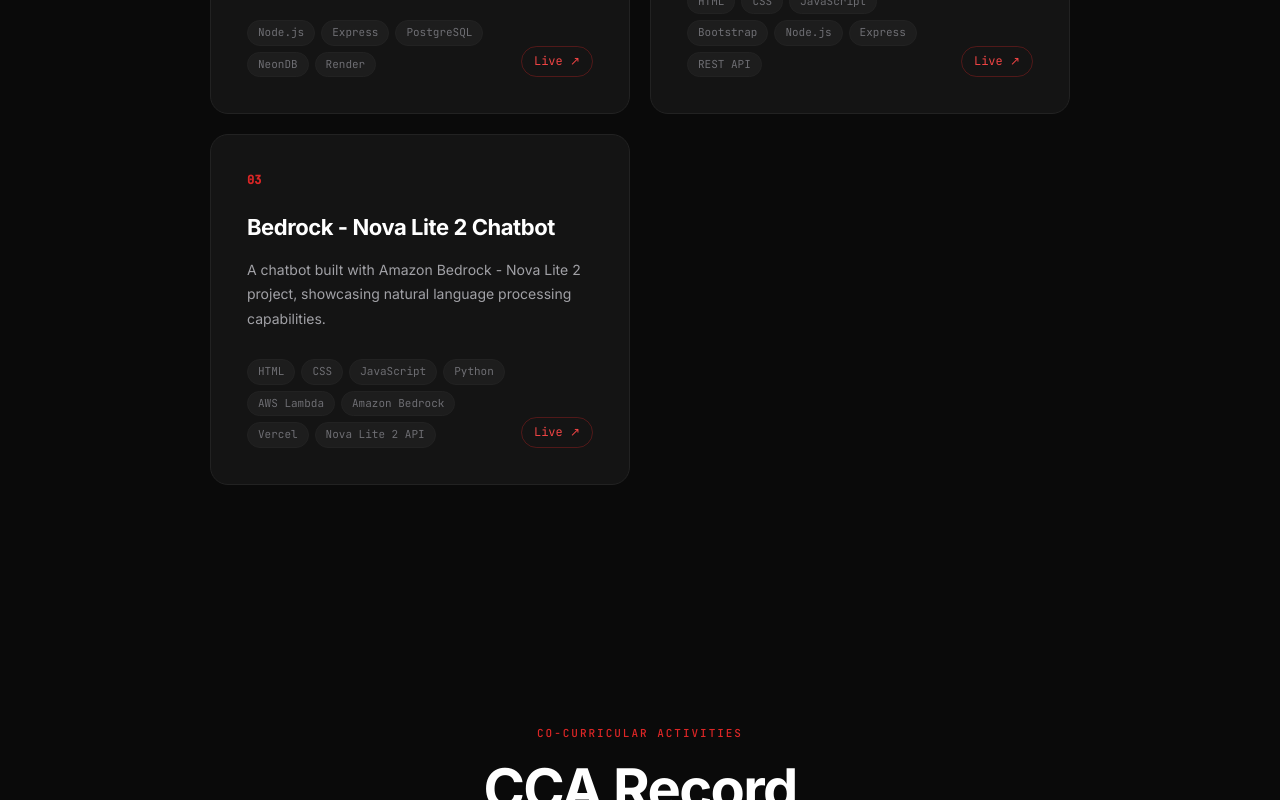
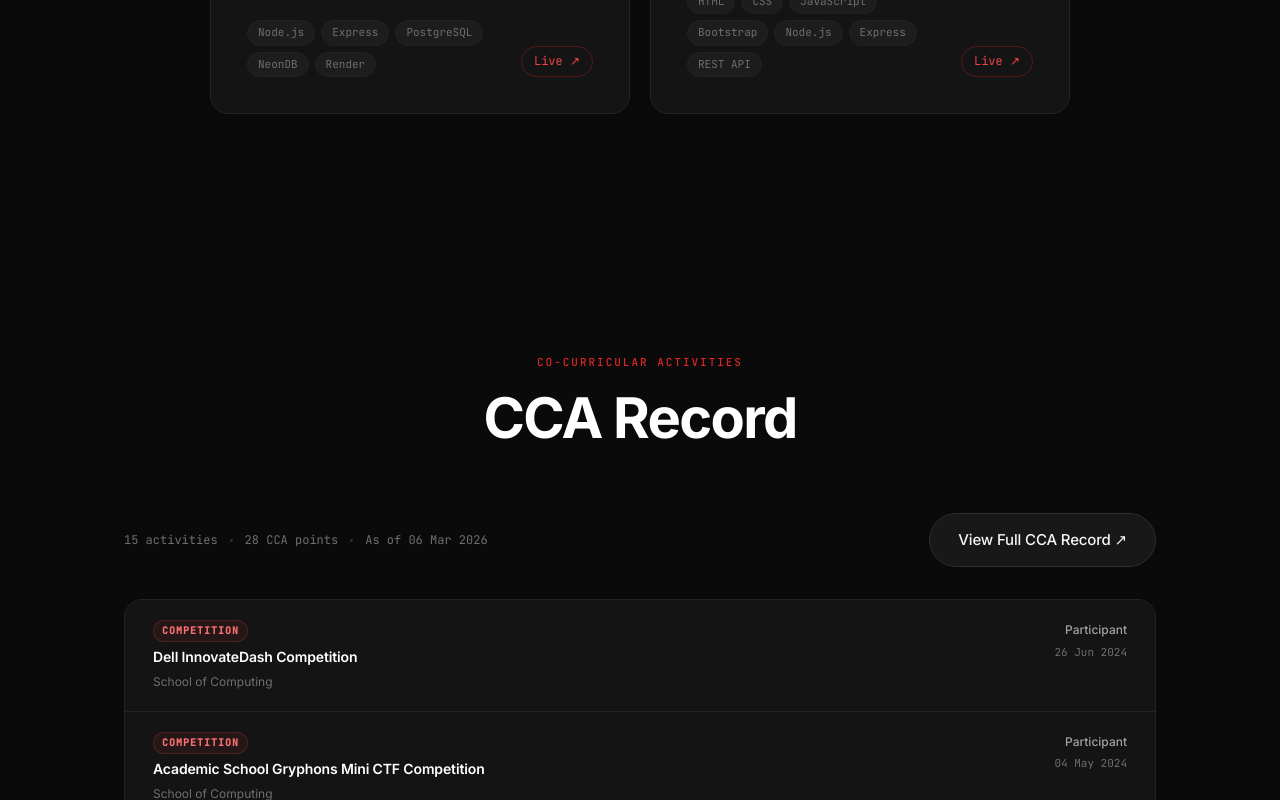
Before and after one commit to Htet-Myark/portfolio4SUTD, a React (Vite) app: page / in a window 1280 px wide. Shown: the part 4780-5580 px from the top of the page. Built offline with nearby package versions, Linux system fonts and the light colour scheme; no server answers.

Commit message:
chatbot disable

```diff
--- a/src/components/Certificates.jsx
+++ b/src/components/Certificates.jsx
@@ -19,6 +19,12 @@ const certs = [
     date: 'Good · AY 2025/2026',
     link: 'https://drive.google.com/file/d/1lLMNutvYGygtqc1ygv2hb4EU5RZjICsz/view?usp=sharing',
   },
+  {
+    title: 'Google AI Professional Certificate',
+    issuer: 'Google, Coursera',
+    date: 'Completed',
+    link: 'https://drive.google.com/file/d/1aBcDeFgHiJkLmNoPqRsTuVwXyZ12345/view?usp=sharing',
+  }
 ]
 
 export default function Certificates() {
--- a/src/components/Projects.jsx
+++ b/src/components/Projects.jsx
@@ -14,14 +14,8 @@ const projects = [
       'A university information portal built for the Fundamentals of Programming 2 course. Features a REST API backend, dynamic front-end with Bootstrap, and clean Express routing.',
     tech: ['HTML', 'CSS', 'JavaScript', 'Bootstrap', 'Node.js', 'Express', 'REST API'],
     link: 'https://files-vkom.onrender.com/FOP2',
-  },
-  {
-    title: 'Bedrock - Nova Lite 2 Chatbot',
+  }
 
-    description: 'A chatbot built with Amazon Bedrock - Nova Lite 2 project, showcasing natural language processing capabilities.',
-    tech: ['HTML', 'CSS', 'JavaScript', 'Python', 'AWS Lambda','Amazon Bedrock','Vercel','Nova Lite 2 API'],
-    link: 'https://bedrock-nova-lite-2-sjon.vercel.app/',
-  }
 ]
 
 export default function Projects() {
```
